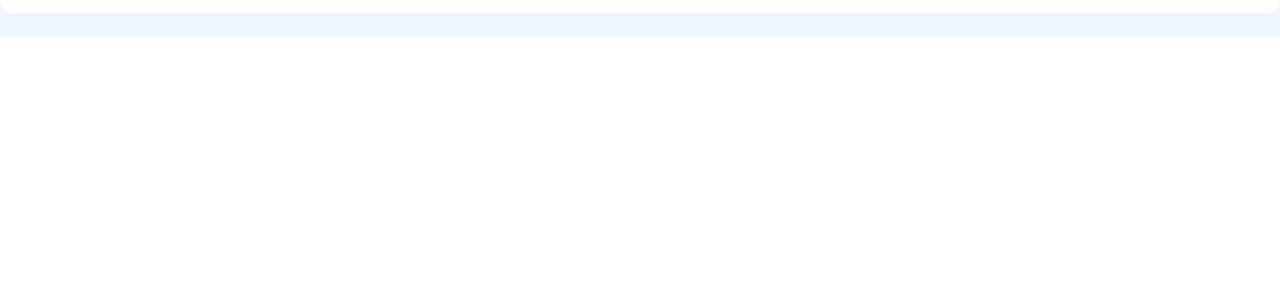
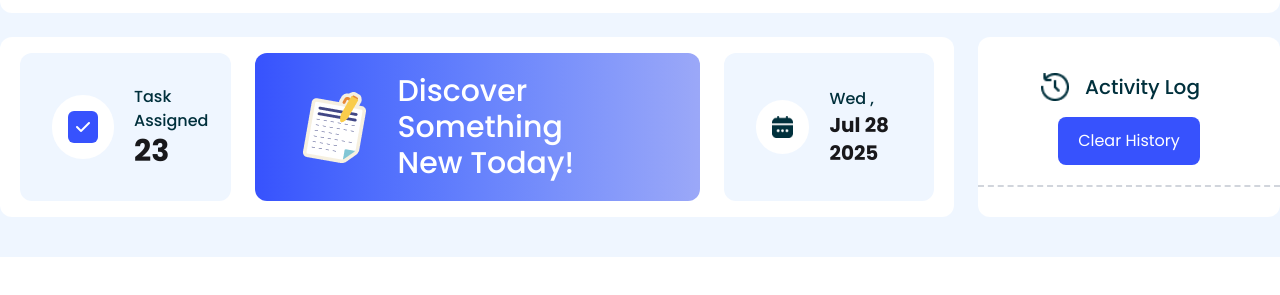
Before and after one commit to mdshahariarhafizofficial/Dev-Board-Web, a plain HTML site: page index.html in a window 1280 px wide. Shown: the part 107-402 px from the top of the page. Drawn offline with nearby package versions, Linux system fonts and the light colour scheme.

Commit message:
main section top done

```diff
--- a/index.html
+++ b/index.html
@@ -42,8 +42,59 @@
         </div>
     </header>
     <!-- Main Section Start -->
-    <main>
+    <main class="pb-10">
+        <div class="container-mid max-w-[1536px] mx-auto">
+            <section class="grid grid-cols-12 gap-6">
+                <!-- Left -->
+                <div class="col-span-9 left-div bg-white px-5 py-4 rounded-xl">
 
+                    <!-- Sec-Top -->
+                    <div class="task-sec-top grid grid-cols-12 gap-6">
+
+                        <div class="col-span-3 gap-5 flex items-center bg-blue-50 py-8 pl-8 pr-4 rounded-xl">
+                            <div class="bg-white p-4 rounded-full">
+                                <span><i class="fa-solid fa-check bg-[#3752FD] text-white p-2 text-base rounded-md"></i></span>
+                            </div>
+                            <div>
+                                <h4 class="text-base font-medium text-[#00303C]">Task Assigned</h4>                          <h2 class="text-3xl font-bold">23</h2>
+                            </div>
+                        </div>
+
+                        <div class="col-span-6 gap-6 flex items-center bg-linear-to-r from-[#3752FD] to-[#9BA8F8] px-10 py-3 rounded-xl">
+                            <img src="assets/board.png" alt="">
+                            <h2 class="text-3xl font-medium text-white">Discover Something <br>New Today!</h2>
+                        </div>
+
+                        <div class="col-span-3 gap-5 flex items-center bg-blue-50 py-8 pl-8 pr-4 rounded-xl">
+                            <div class="bg-white p-4 rounded-full">
+                                <img src="assets/calender.png" alt="">
+                            </div>
+                            <div>
+                                <h4 class="text-base font-medium text-[#00303C]">Wed ,</h4>
+                                <h2 class="text-xl font-bold">Jul 28 2025 </h2>
+                            </div>
+                        </div>
+
+                    </div>
+                    <!-- Sec-body  -->
+
+                </div>
+
+                <!-- Right -->
+                <div class="col-span-3 right-div bg-white py-4 rounded-xl">
+                    <div class="border-b-2 border-dashed border-gray-300 p-5">
+                        <div class="w-44 mx-auto text-center">
+                            <div class="flex gap-4 mb-4 ">
+                                <img class="w-7" src="assets/activity.png" alt="">
+                                <h2 class="text-xl font-medium text-[#00303C]">Activity Log</h2>
+                            </div>
+                            <button class="px-5 py-3 bg-[#3752FD] text-white rounded-lg">Clear History</button>
+                        </div>
+                    </div>
+                </div>
+
+            </section>
+        </div>
     </main>
 
     <!-- External Js Link -->
```
